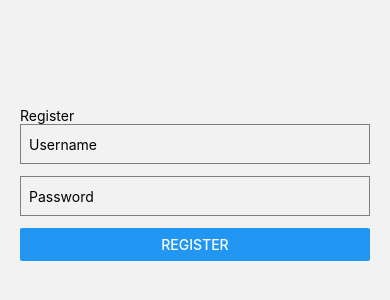
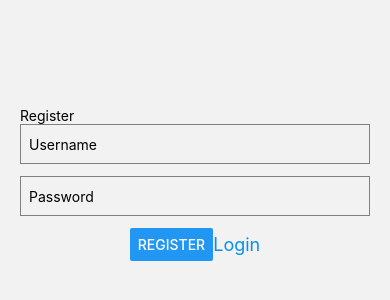
Before and after one commit to aarongraham518/healthmobile, a React Native app: screen /Register in a window 390 px wide. Shown: the part 238-538 px from the top of the page. Built offline with nearby package versions, Linux system fonts and the light colour scheme.

Commit message:
update register nav button

```diff
--- a/screens/RegistrationScreen.js
+++ b/screens/RegistrationScreen.js
@@ -1,21 +1,28 @@
-import React, { useState } from 'react';
-import { View, Text, TextInput, Button, StyleSheet } from 'react-native';
-import axios from 'axios';
+import React, { useState } from "react";
+import {
+  View,
+  Text,
+  TextInput,
+  Button,
+  StyleSheet,
+  TouchableOpacity,
+} from "react-native";
+import axios from "axios";
 
 const RegisterScreen = ({ navigation }) => {
-  const [username, setUsername] = useState('');
-  const [password, setPassword] = useState('');
+  const [username, setUsername] = useState("");
+  const [password, setPassword] = useState("");
 
   const handleRegister = async () => {
     try {
-      await axios.post('http://localhost:3000/register', {
+      await axios.post("http://localhost:3000/register", {
         username,
         password,
       });
-      alert('User registered successfully');
-      navigation.navigate('Login');
+      alert("User registered successfully");
+      navigation.navigate("Login");
     } catch (error) {
-      alert('Error registering user');
+      alert("Error registering user");
     }
   };
 
@@ -35,7 +42,13 @@ const RegisterScreen = ({ navigation }) => {
         value={password}
         onChangeText={setPassword}
       />
-      <Button title="Register" onPress={handleRegister} />
+      <View style={styles.btnCtr}>
+        <Button title="Register" onPress={handleRegister} />
+        <TouchableOpacity onPress={() => navigation.navigate("Login")}>
+          <Text style={styles.logBtn}>Login</Text>
+        </TouchableOpacity>
+      </View>
+
     </View>
   );
 };
@@ -43,16 +56,25 @@ const RegisterScreen = ({ navigation }) => {
 const styles = StyleSheet.create({
   container: {
     flex: 1,
-    justifyContent: 'center',
+    justifyContent: "center",
     paddingHorizontal: 20,
   },
   input: {
     height: 40,
-    borderColor: 'gray',
+    borderColor: "gray",
     borderWidth: 1,
     marginBottom: 12,
     paddingHorizontal: 8,
   },
+  btnCtr:{
+    flexDirection: 'row',
+    justifyContent: 'center',
+    alignItems: 'center'
+  },
+  logBtn:{
+    color: '#0690ec',
+    fontSize: 18
+  }
 });
 
 export default RegisterScreen;
```
